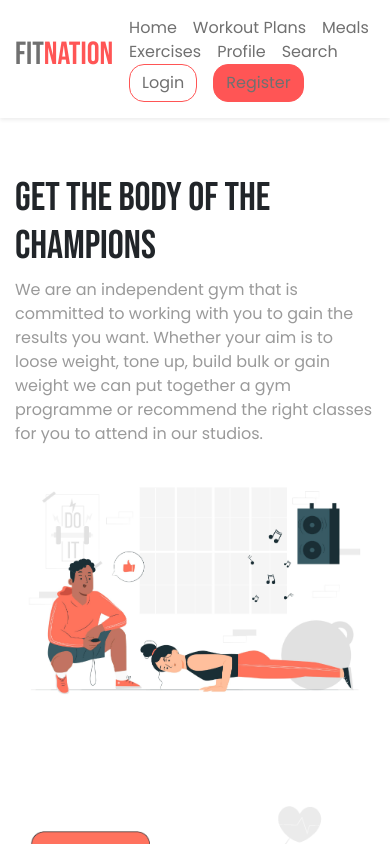
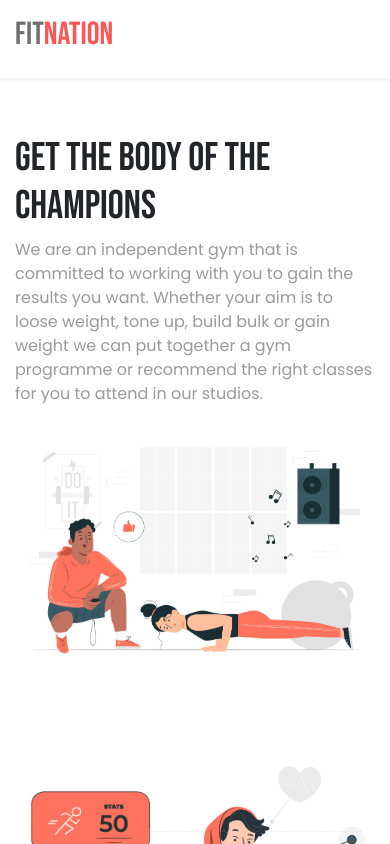
Before and after one commit to 7asebat/FitNationFrontend, a Vue app: page / in a window 390 px wide. Shown: the top 844 px of the page. Built offline with nearby package versions, Linux system fonts and the light colour scheme.

Commit message:
Hide navbar on small screens

```diff
--- a/src/components/Navbar.vue
+++ b/src/components/Navbar.vue
@@ -7,7 +7,7 @@
         <h2 class="text-dark">Fit<span class="text-primary">Nation</span></h2>
       </router-link>
 
-      <nav>
+      <nav class="d-none d-lg-block">
         <router-link :to="{ name: 'Index' }" class="navItem">
           Home
         </router-link>
```
